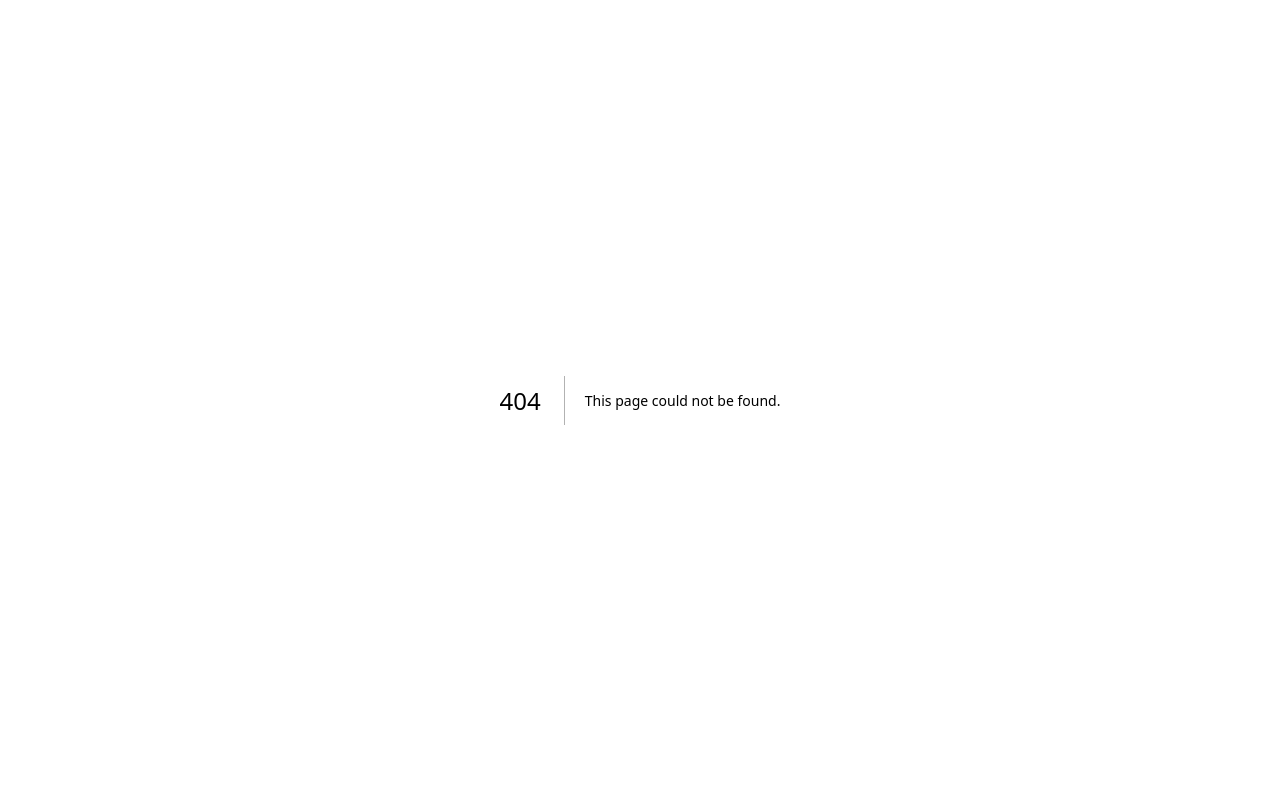
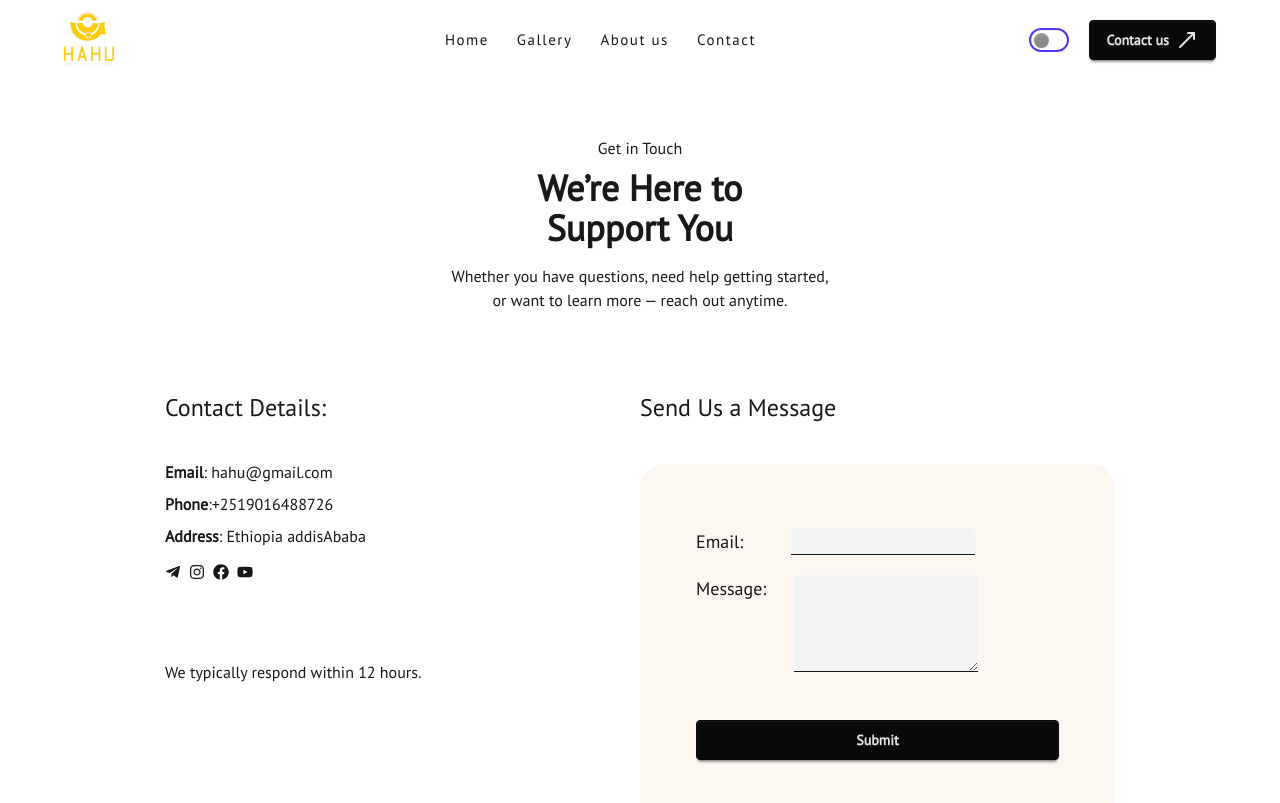
Before and after one commit to yohannesjo435/hahu_dance_studio, a Next.js app: page /contact in a window 1280 px wide. Before the commit this address had no page. Shown: the top 803 px of the page. Built offline with nearby package versions, Linux system fonts and the light colour scheme.

Commit message:
feat: add Contact page and ReactIcon for social links

```diff
--- a/package.json
+++ b/package.json
@@ -15,6 +15,7 @@
     "postcss": "^8.5.6",
     "react": "19.1.0",
     "react-dom": "19.1.0",
+    "react-icons": "^5.5.0",
     "swiper": "^11.2.10"
   },
   "devDependencies": {
--- /dev/null
+++ b/src/app/contact/page.tsx
@@ -0,0 +1,83 @@
+import React from "react";
+import { FaTelegramPlane } from "react-icons/fa";
+import { FaInstagram } from "react-icons/fa6";
+import { FaFacebook } from "react-icons/fa";
+import { FaYoutube } from "react-icons/fa6";
+
+const page = () => {
+  return (
+    <div className="mb-60  mt-14 flex flex-col gap-20  items-center text-center justify-center min-h-[600px] max-w-[1500px] m-auto relative mx-[4%] lg:mx-[5%]">
+      <div className="grid gap-2">
+        <h6 className="">Get in Touch</h6>
+        <h1 className="text-4xl font-bold">
+          We’re Here to <br /> Support You
+        </h1>
+        <h3 className="max-w-96 mt-2">
+          Whether you have questions, need help getting started, or want to
+          learn more — reach out anytime.
+        </h3>
+      </div>
+
+      <div className="flex flex-col gap-9 md:gap-0 md:flex-row justify-between text-left w-full max-w-[950px]">
+        <div className="flex flex-1 flex-col gap-4 items-center md:items-start">
+          <h3 className="text-2xl mb-5">Contact Details:</h3>
+          <ul className="flex flex-col gap-2">
+            <li>
+              <span className="font-semibold">Email</span>: hahu@gmail.com
+            </li>
+            <li>
+              <span className="font-semibold">Phone</span>:+2519016488726
+            </li>
+            <li>
+              <span className="font-semibold">Address</span>: Ethiopia
+              addisAbaba
+            </li>
+          </ul>
+          <ul className="flex gap-2 mb-16">
+            <li>
+              <FaTelegramPlane />
+            </li>
+            <li>
+              <FaInstagram />
+            </li>
+            <li>
+              <FaFacebook />
+            </li>
+            <li>
+              <FaYoutube />
+            </li>
+          </ul>
+          <p>We typically respond within 12 hours.</p>
+        </div>
+        <div className="flex flex-1 flex-col max-w-[700px] m-auto">
+          <h1 className="text-left text-2xl  mb-10">Send Us a Message</h1>
+          <form className="flex flex-col gap-5 bg-[#fcf7f1] rounded-3xl w-full py-16 px-14">
+            <div className="flex gap-12">
+              <label htmlFor="email" className="text-[18px] mb-">
+                Email:
+              </label>
+              <input
+                type="text"
+                name="Email"
+                className="border-b-[1px] focus:outline-0 bg-gray-100 rounded-t-sm"
+              />
+            </div>
+            <div className="flex gap-7">
+              <label htmlFor="message" className="text-[18px]">
+                Message:
+              </label>
+              <textarea
+                name="message"
+                className="border-b-[1px] focus:outline-0 bg-gray-100 rounded-t-sm"
+                rows={4}
+              />
+            </div>
+            <button className="btn btn-neutral w-full mt-7 ">Submit</button>
+          </form>
+        </div>
+      </div>
+    </div>
+  );
+};
+
+export default page;
--- a/src/app/layout.tsx
+++ b/src/app/layout.tsx
@@ -1,6 +1,8 @@
 import type { Metadata } from "next";
 import { Fredoka, PT_Sans } from "next/font/google";
 import "./globals.css";
+import Header from "@/components/Header";
+import Footer from "@/components/Footer";
 
 const fredoka = Fredoka({
   subsets: ["latin"],
@@ -21,7 +23,11 @@ export default function RootLayout({
 }>) {
   return (
     <html lang="en" data-theme="light">
-      <body className={`${ptSans.className} antialiased`}>{children}</body>
+      <body className={`${ptSans.className} antialiased`}>
+        <Header />
+        {children}
+        <Footer />
+      </body>
     </html>
   );
 }
--- a/src/app/page.tsx
+++ b/src/app/page.tsx
@@ -1,4 +1,3 @@
-import Header from "@/components/Header";
 import Hero from "@/components/Hero";
 import GallerySection from "@/components/GallerySection";
 import AboutSection from "@/components/AboutSection";
@@ -7,13 +6,11 @@ import Faq from "@/components/Faq";
 import { ArrowUp } from "lucide-react";
 import Link from "next/link";
 import Drawer from "@/components/Drawer";
-import Footer from "@/components/Footer";
 
 const page = () => {
   return (
     <div id="main" className="max-w-[1500px] m-auto relative">
       <div className="mx-[2%] lg:mx-[5%]">
-        <Header />
         <Hero />
         <Company />
         <div className="fixed top-1/2 left-0 z-50">
@@ -28,7 +25,6 @@ const page = () => {
           <ArrowUp />
         </Link>
       </div>
-      <Footer />
     </div>
   );
 };
--- a/src/components/Drawer.tsx
+++ b/src/components/Drawer.tsx
@@ -3,7 +3,7 @@ import { SquareChevronRight } from "lucide-react";
 
 const Drawer = () => {
   return (
-    <div className="z-20">
+    <div className="z-">
       <div className="drawer">
         <input id="my-drawer" type="checkbox" className="drawer-toggle" />
         <div className="drawer-content">
@@ -12,21 +12,21 @@ const Drawer = () => {
             <SquareChevronRight />
           </label>
         </div>
-        <div className="drawer-side">
+        <div className="drawer-side ">
           <label
             htmlFor="my-drawer"
             aria-label="close sidebar"
             className="drawer-overlay"
           ></label>
           <ul className="menu bg-base-200 text-base-content min-h-full w-80 p-4">
-            <h2 className="text-3xl">Get in touch</h2>
+            <h2 className="text-3xl my-5">Get in touch</h2>
             <hr />
-            <p>
+            <p className="mb-5 mt-2.5">
               Ready to transform your vision into a digital masterpiece? Were
               eager to hear about your next project and explore how our
               expertise can bring it to life.
             </p>
-            <ul>
+            <ul className="flex flex-col gap-5">
               <div>
                 <label>Phone</label>
                 <li>+251011111</li>
--- a/src/components/Header.tsx
+++ b/src/components/Header.tsx
@@ -5,6 +5,7 @@ import Link from "next/link";
 import { MoveUpRight } from "lucide-react";
 import { Dispatch, SetStateAction, useState } from "react";
 import { useEffect } from "react";
+import { useParams } from "next/navigation";
 
 const varaints = {
   open: {
@@ -51,6 +52,8 @@ const Header = () => {
   const [menuIsActive, setMenuActive] = useState<boolean>(false);
   const [showMenuOnScroll, setShowMenuOnScroll] = useState(false);
 
+  const params = useParams();
+  console.log("Params: ", params);
   useEffect(() => {
     const storedTheme = localStorage.getItem("theme");
     if (storedTheme) {
@@ -71,7 +74,6 @@ const Header = () => {
   useEffect(() => {
     const handleScroll = () => {
       const scrollY = window.scrollY;
-      console.log("scroll y: ", scrollY);
       setShowMenuOnScroll(scrollY > 50);
     };
     window.addEventListener("scroll", handleScroll);
@@ -79,7 +81,7 @@ const Header = () => {
   }, []);
 
   return (
-    <header className="min-h-16 h-[10vh] flex justify-between items-center">
+    <header className="max-w-[1500px] px-[2%] lg:px-[5%] m-auto min-h-16 h-[10vh] flex justify-between items-center">
       <Link href={"/"}>
         <Image
           className=""
@@ -235,7 +237,7 @@ const navLinks = [
   },
   {
     title: "Contact",
-    href: "/",
+    href: "/contact",
   },
 ];
 
```
Also changed, not shown: 1 other file (tests, documents, lock files or other folders).
